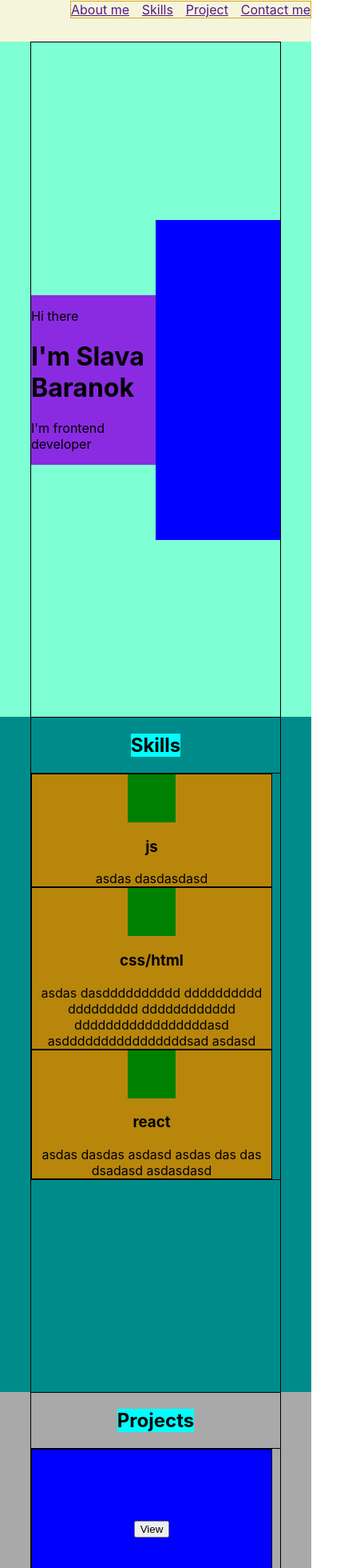
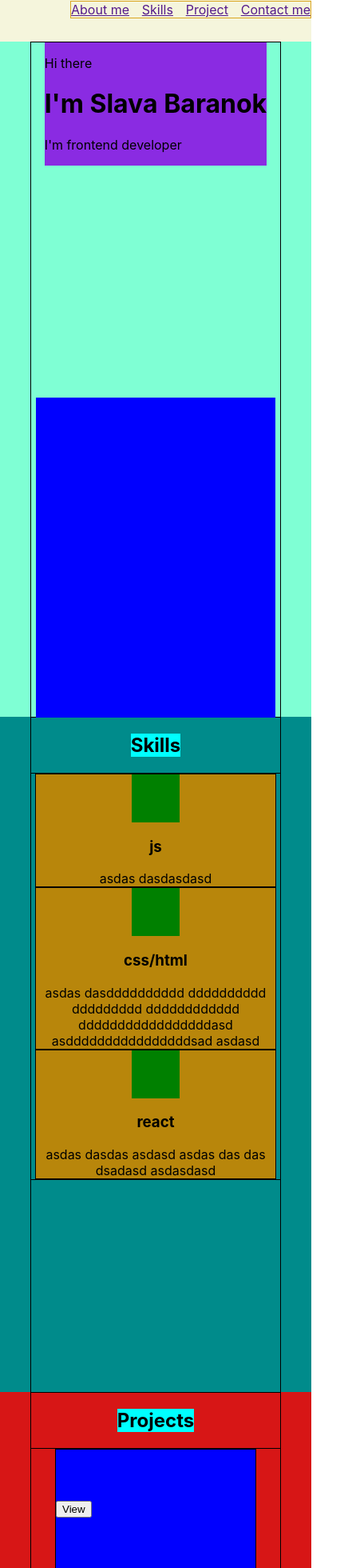
Before and after one commit to mr-Freeman-S/portfolio, a React (Create React App) app: page / in a window 390 px wide. Shown: the part 28-1988 px from the top of the page at 80% size, 446 px wide, since content can reach past the window. Built offline with nearby package versions, Linux system fonts and the light colour scheme.

Commit message:
refactoring add responsive

```diff
--- a/src/components/ContactForm/ContactForm.module.css
+++ b/src/components/ContactForm/ContactForm.module.css
@@ -13,7 +13,7 @@
     border: 1px solid;
     height: 300px;
     justify-content: space-between;
-    width: 500px;
+    width: 60%;
 }
 
 .name {
--- a/src/components/Footer/Footer.module.css
+++ b/src/components/Footer/Footer.module.css
@@ -9,6 +9,6 @@
 .itemsWrapper {
     display: flex;
     justify-content: space-between;
-    width: 500px;
     border: 1px solid;
+    width: 60%;
 }
--- a/src/components/aboutMe/AboutMe.js
+++ b/src/components/aboutMe/AboutMe.js
@@ -6,7 +6,7 @@ import styleContainer from "../../common/styles/Container.module.css"
 const AboutMe = () => {
     return (
         <div className={style.about}>
-            <div className={styleContainer.wrapper}>
+            <div className={`${styleContainer.wrapper} ${style.container}`}>
             <div className={style.text}>
                 <p>Hi there</p>
                 <h1>I'm Slava Baranok</h1>
--- a/src/components/aboutMe/AboutMe.module.css
+++ b/src/components/aboutMe/AboutMe.module.css
@@ -1,14 +1,30 @@
+@media screen and (max-width: 750px) {
+    .container {
+        flex-direction: column;
+        align-items: center;
+    }
+}
+
 .about {
     height: 100vh;
     background-color: aquamarine;
+
+
 }
 
 .text {
     width: 300px;
     background-color: blueviolet;
+    max-width: fit-content;
 }
+
 .photo {
     width: 300px;
     height: 400px;
     background-color: blue;
+    max-width: -webkit-fill-available;
 }
+
+.container {
+    flex-wrap: wrap;
+}
--- a/src/components/myProjects/MyProjects.jsx
+++ b/src/components/myProjects/MyProjects.jsx
@@ -13,6 +13,7 @@ const MyProjects = () => {
                     <Project img={'img1'} projectName={'social network'} shortDescription={'bla bal asdasdas fdasfas afasf aaaaaaa'}/>
                     <Project img={'img1'} projectName={'social network'} shortDescription={'bla bal asdasdas fdasfas afasf aaaaaaa'}/>
                     <Project img={'img1'} projectName={'cards'} shortDescription={'blaasf aaaaaaa'}/>
+                    <Project img={'img1'} projectName={'cards'} shortDescription={'blaasf aaaaaaa'}/>
                 </div>
             </div>
         </div>
--- a/src/components/myProjects/MyProjects.module.css
+++ b/src/components/myProjects/MyProjects.module.css
@@ -1,6 +1,6 @@
 .wrapper {
-    height: 100vh;
-    background-color: darkgray;
+    min-height: 100vh;
+    background-color: #d71616;
 }
 .projectWrapper {
     border: 1px solid;
@@ -12,4 +12,12 @@
 .container {
     flex-direction: column;
     justify-content: flex-start;
+    height: 100%;
+
 }
+@media screen and (max-width: 750px) {
+    .projectWrapper {
+        flex-direction: column;
+        align-items: center;
+    }
+}
--- a/src/components/myProjects/project/Project.module.css
+++ b/src/components/myProjects/project/Project.module.css
@@ -1,15 +1,19 @@
 .wrapper {
     border: 1px solid;
     background-color: blue;
+    width: 250px;
 }
 
 .imgProject {
-    height: 200px;
-    width: 300px;
+
+    height: 150px;
+    width: 190px;
     display: flex;
     justify-content: center;
     align-items: center;
+    max-width: max-content;
 }
+
 .title {
 
 }
--- a/src/components/skills/Skills.module.css
+++ b/src/components/skills/Skills.module.css
@@ -1,3 +1,4 @@
+
 .wrapper {
     height: 100vh;
     background-color: darkcyan;
@@ -13,3 +14,10 @@
     justify-content: space-between;
     flex-wrap: wrap;
 }
+
+@media screen and (max-width: 760px) {
+    .skills {
+        flex-direction: column;
+        align-items: center;
+    }
+}
```
Also changed, not shown: src/components/skills/skill/Skill.module.css (line endings or trailing spaces).
